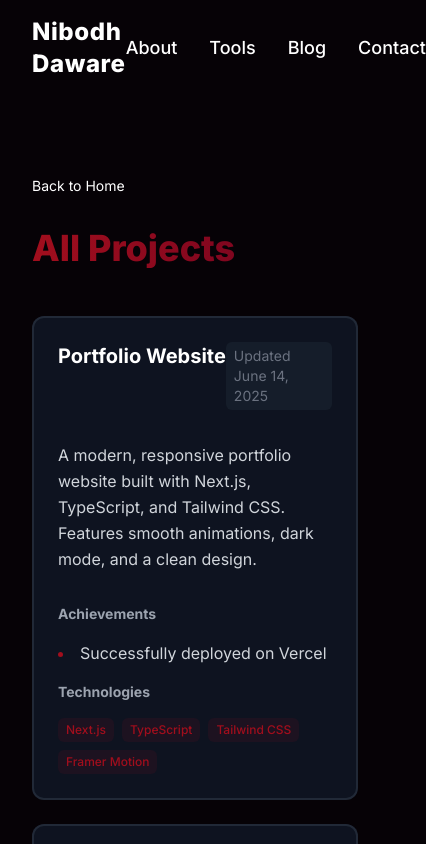
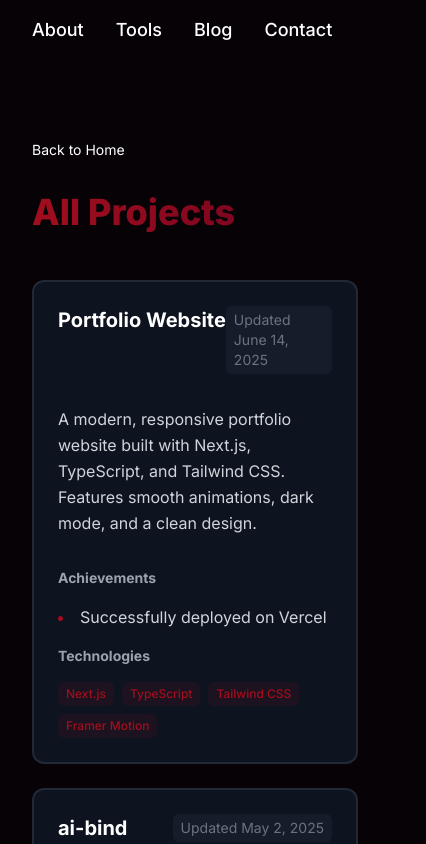
Before and after one commit to nibodhdaware/Portfolio, a Next.js app: page /projects in a window 390 px wide. Shown: the top 844 px of the page, 426 px wide, since content can reach past the window. Built offline with nearby package versions, Linux system fonts and the light colour scheme.

Commit message:
fixed mobile responsiveness

```diff
--- a/src/app/components/Hero.tsx
+++ b/src/app/components/Hero.tsx
@@ -79,7 +79,6 @@ export default function Hero({ id }: HeroProps) {
         >
             {/* Left: Name and Subtitle */}
             <div className="flex-1 flex flex-col justify-center h-full w-full px-8 md:px-16">
-                <div className="hidden md:block">
                 <motion.h1
                     initial={{ opacity: 0, x: -20 }}
                     animate={{ opacity: 1, x: 0 }}
@@ -88,7 +87,6 @@ export default function Hero({ id }: HeroProps) {
                 >
                     Nibodh Daware
                 </motion.h1>
-                </div>
                 <motion.p
                     initial={{ opacity: 0, x: -20 }}
                     animate={{ opacity: 1, x: 0 }}
--- a/src/app/components/Navbar.tsx
+++ b/src/app/components/Navbar.tsx
@@ -13,13 +13,17 @@ export default function Navbar() {
     const navItems = [
         { name: "About", href: "#about" },
         { name: "Tools", href: "/tools" },
-        { name: "Blog", href: "https://nibodhdaware.hashnode.dev/", external: true },
+        {
+            name: "Blog",
+            href: "https://nibodhdaware.hashnode.dev/",
+            external: true,
+        },
         { name: "Contact", href: "#contact" },
     ];
 
     return (
         <nav className="w-full sticky top-0 z-50 bg-primary text-white py-4 px-8 flex items-center justify-between">
-            <div className="text-2xl font-extrabold tracking-wide">
+            <div className="hidden md:block text-2xl font-extrabold tracking-wide">
                 Nibodh Daware
             </div>
             <ul className="flex gap-8 text-lg font-medium">
@@ -34,7 +38,9 @@ export default function Navbar() {
                             </button>
                         ) : item.href.startsWith("#") ? (
                             <button
-                                onClick={() => scrollToSection(item.href.slice(1))}
+                                onClick={() =>
+                                    scrollToSection(item.href.slice(1))
+                                }
                                 className="cursor-pointer transition-colors hover:underline hover:text-blue-400"
                             >
                                 {item.name}
```
Lines whose indentation alone changed are shown as unchanged.
